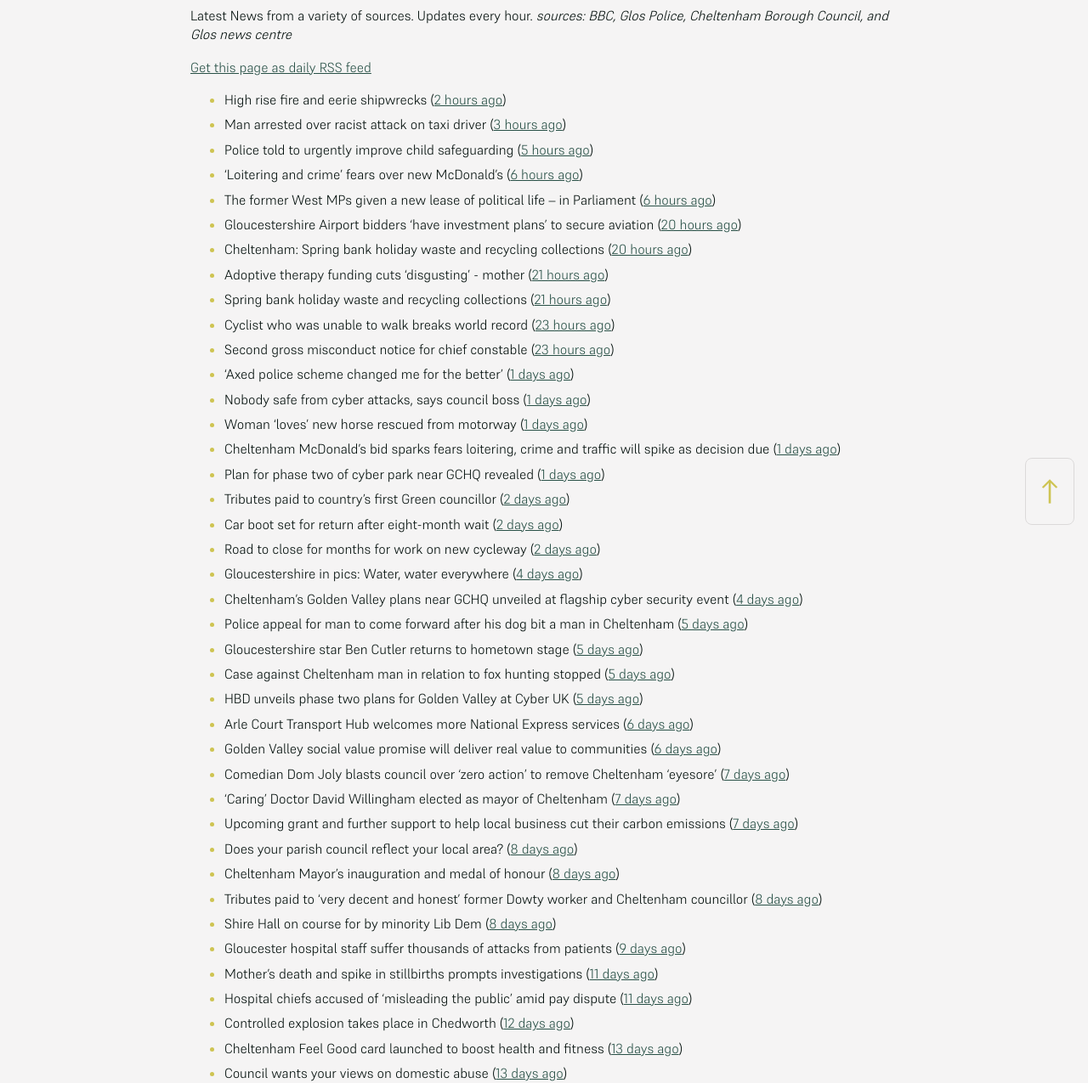
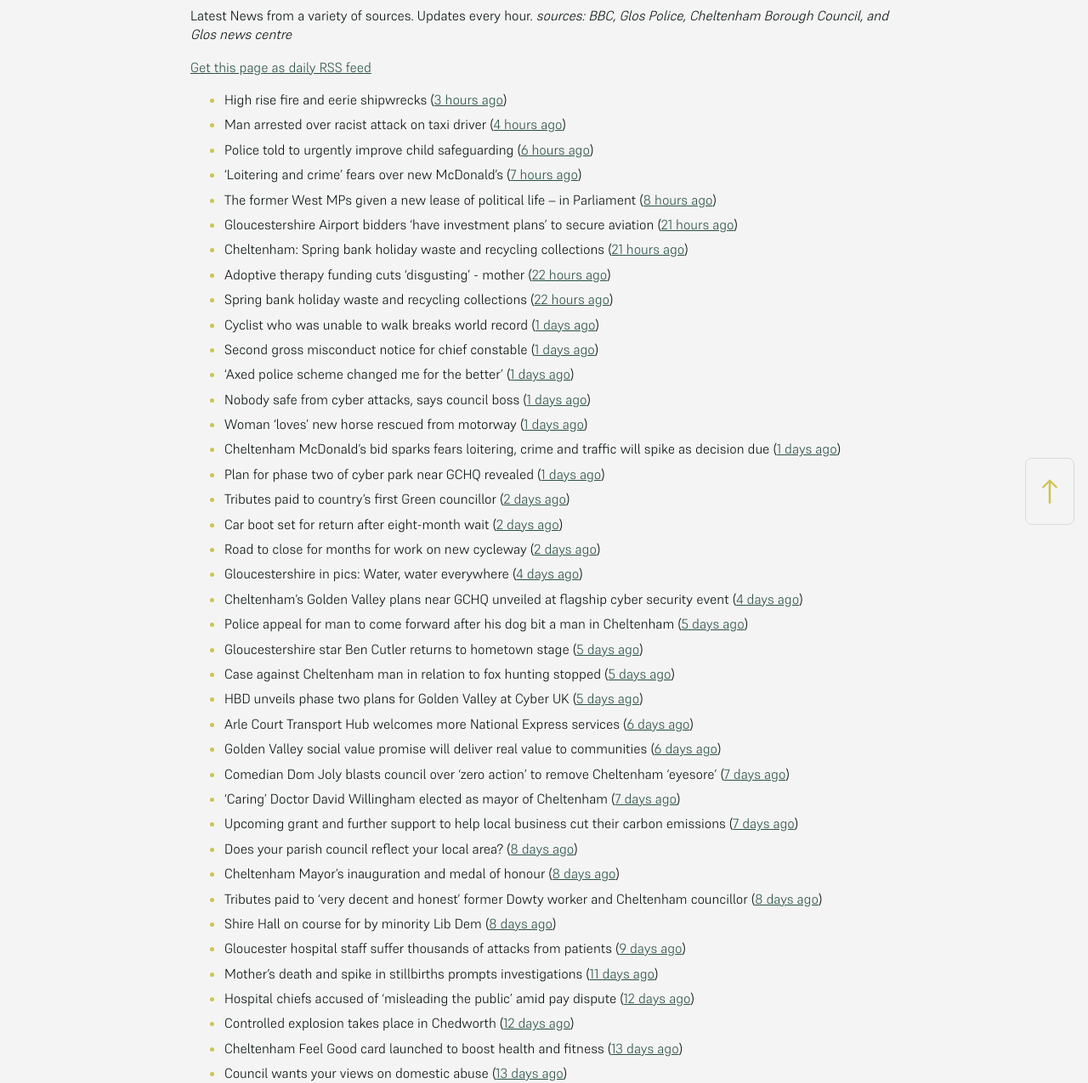
Before and after one commit to mat-0/cheltenham-open-data, a Jekyll site: the page built from _pages/news.md, in a window 1280 px wide. Shown: the part 266-1541 px from the top of the page at 85% size. Built offline with Jekyll 4.4.1, drawn with Linux system fonts in a browser that asks for light colours.

Commit message:
Updated 2025-05-21 13:08:28

```diff
--- a/_pages/news.md
+++ b/_pages/news.md
@@ -12,17 +12,17 @@ _sources: BBC, Glos Police, Cheltenham Borough Council, and Glos news centre_
 [Get this page as daily RSS feed](/daily.rss)
 
 <!-- news_marker starts -->
-- High rise fire and eerie shipwrecks ([2 hours ago](https://www.bbc.com/news/articles/cre99p0g8vxo))
-- Man arrested over racist attack on taxi driver ([3 hours ago](https://www.bbc.com/news/articles/c87jjwnqxz2o))
-- Police told to urgently improve child safeguarding ([5 hours ago](https://www.bbc.com/news/articles/clyggrx8njeo))
-- ‘Loitering and crime’ fears over new McDonald’s ([6 hours ago](https://www.bbc.com/news/articles/ckg4xerxx67o))
-- The former West MPs given a new lease of political life – in Parliament ([6 hours ago](https://www.bbc.com/news/articles/cp8y26vvkyxo))
-- Gloucestershire Airport bidders ‘have investment plans’ to secure aviation ([20 hours ago](https://gloucesternewscentre.co.uk/gloucestershire-airport-bidders-have-investment-plans-to-secure-aviation/))
-- Cheltenham: Spring bank holiday waste and recycling collections ([20 hours ago](https://gloucesternewscentre.co.uk/cheltenham-spring-bank-holiday-waste-and-recycling-collections/))
-- Adoptive therapy funding cuts 'disgusting' - mother ([21 hours ago](https://www.bbc.com/news/articles/c4g2rpypmp9o))
-- Spring bank holiday waste and recycling collections ([21 hours ago](https://www.cheltenham.gov.uk/news/article/3013/spring_bank_holiday_waste_and_recycling_collections))
-- Cyclist who was unable to walk breaks world record ([23 hours ago](https://www.bbc.com/news/articles/ce822e66159o))
-- Second gross misconduct notice for chief constable ([23 hours ago](https://www.bbc.com/news/articles/cy8nnxy83lro))
+- High rise fire and eerie shipwrecks ([3 hours ago](https://www.bbc.com/news/articles/cre99p0g8vxo))
+- Man arrested over racist attack on taxi driver ([4 hours ago](https://www.bbc.com/news/articles/c87jjwnqxz2o))
+- Police told to urgently improve child safeguarding ([6 hours ago](https://www.bbc.com/news/articles/clyggrx8njeo))
+- ‘Loitering and crime’ fears over new McDonald’s ([7 hours ago](https://www.bbc.com/news/articles/ckg4xerxx67o))
+- The former West MPs given a new lease of political life – in Parliament ([8 hours ago](https://www.bbc.com/news/articles/cp8y26vvkyxo))
+- Gloucestershire Airport bidders ‘have investment plans’ to secure aviation ([21 hours ago](https://gloucesternewscentre.co.uk/gloucestershire-airport-bidders-have-investment-plans-to-secure-aviation/))
+- Cheltenham: Spring bank holiday waste and recycling collections ([21 hours ago](https://gloucesternewscentre.co.uk/cheltenham-spring-bank-holiday-waste-and-recycling-collections/))
+- Adoptive therapy funding cuts 'disgusting' - mother ([22 hours ago](https://www.bbc.com/news/articles/c4g2rpypmp9o))
+- Spring bank holiday waste and recycling collections ([22 hours ago](https://www.cheltenham.gov.uk/news/article/3013/spring_bank_holiday_waste_and_recycling_collections))
+- Cyclist who was unable to walk breaks world record ([1 days ago](https://www.bbc.com/news/articles/ce822e66159o))
+- Second gross misconduct notice for chief constable ([1 days ago](https://www.bbc.com/news/articles/cy8nnxy83lro))
 - 'Axed police scheme changed me for the better' ([1 days ago](https://www.bbc.com/news/articles/cj425087v5po))
 - Nobody safe from cyber attacks, says council boss ([1 days ago](https://www.bbc.com/news/articles/cyvm4ljl2l8o))
 - Woman 'loves' new horse rescued from motorway ([1 days ago](https://www.bbc.com/news/articles/c4g2r40ye9eo))
@@ -48,7 +48,7 @@ _sources: BBC, Glos Police, Cheltenham Borough Council, and Glos news centre_
 - Shire Hall on course for by minority Lib Dem ([8 days ago](https://gloucesternewscentre.co.uk/shire-hall-on-course-for-by-minority-lib-dem/))
 - Gloucester hospital staff suffer thousands of attacks from patients ([9 days ago](https://gloucesternewscentre.co.uk/gloucester-hospital-staff-suffer-thousands-of-attacks-from-patients/))
 - Mother’s death and spike in stillbirths prompts investigations ([11 days ago](https://gloucesternewscentre.co.uk/mothers-death-and-spike-in-stillbirths-prompts-investigations/))
-- Hospital chiefs accused of ‘misleading the public’ amid pay dispute ([11 days ago](https://gloucesternewscentre.co.uk/hospital-chiefs-accused-of-misleading-the-public-amid-pay-dispute/))
+- Hospital chiefs accused of ‘misleading the public’ amid pay dispute ([12 days ago](https://gloucesternewscentre.co.uk/hospital-chiefs-accused-of-misleading-the-public-amid-pay-dispute/))
 - Controlled explosion takes place in Chedworth ([12 days ago](https://gloucesternewscentre.co.uk/controlled-explosion-takes-place-in-chedworth/))
 - Cheltenham Feel Good card launched to boost health and fitness ([13 days ago](https://www.cheltenham.gov.uk/news/article/3007/cheltenham_feel_good_card_launched_to_boost_health_and_fitness))
 - Council wants your views on domestic abuse ([13 days ago](https://gloucesternewscentre.co.uk/council-wants-your-views-on-domestic-abuse/))
```
Also changed, not shown: _data/flood.json (+5 -27 lines), _pages/fix-my-street.md (+3 -3 lines), index.md (+5 -5 lines).
